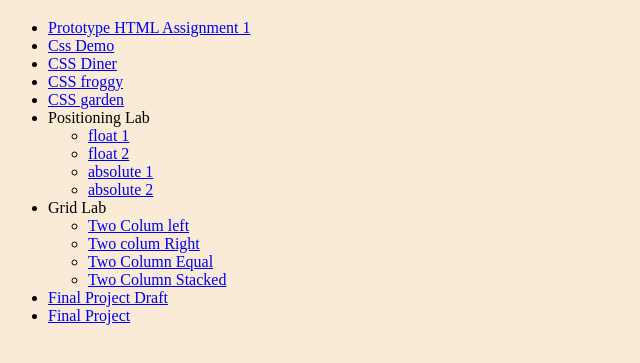
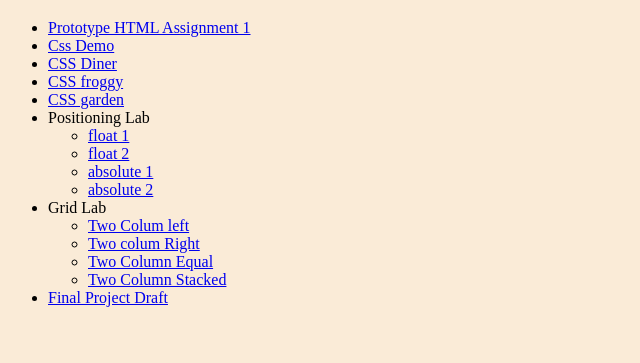
Before and after one commit to anshika15-tech/ifsc-11003, a plain HTML site: page index.html in a window 1280 px wide. Shown: the part 61-424 px from the top of the page, without its empty margins (0-640 px from the left). Drawn offline with Linux system fonts and the light colour scheme.

Commit message:
added draft

```diff
--- a/index.html
+++ b/index.html
@@ -36,7 +36,7 @@
         </ul>
       </li>
       <li><a href="Final project draft/assets /html/index.html">Final Project Draft</a></li>
-      <li><a href="Final project /assets /html/finalproject.html">Final Project</a></li>
+
 
     </nav>
 </body>
```
Also changed, not shown: Final project draft/assets /html/finalproject.html (+0 -7 lines).
